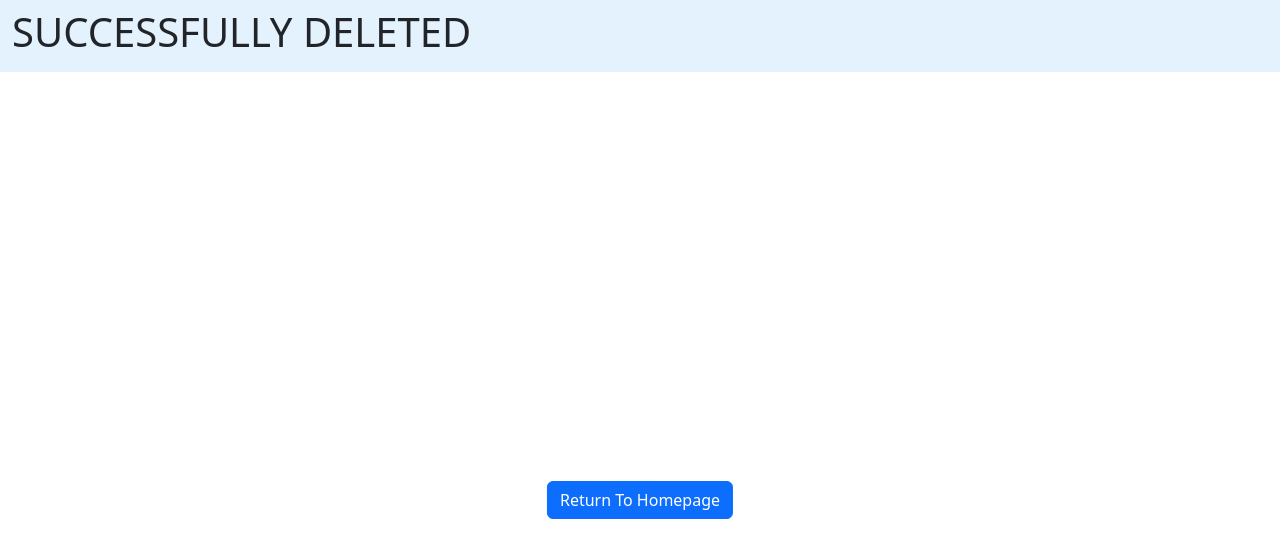
After one commit to aibekorynbassar/milestone, a Django app: page /something/DeleteAppointment/1 in a window 1280 px wide. The commit adds this page. Shown: the top 558 px of the page. Run offline with Django 3.2, Linux system fonts and the light colour scheme; tables that the repository leaves empty hold one stand-in row (values such as "Sample post"); data that the repository does not hold is empty; some libraries are stand-ins or nearby versions.

Commit message:
fourth commit

```diff
--- a/CRUDOperation/urls.py
+++ b/CRUDOperation/urls.py
@@ -33,8 +33,11 @@ urlpatterns = [
     path('UpdatePatient/<int:id>',views.updatepatient, name="updatepatient"),
     path('something/edit/<int:id>', views.editemp,name="editemp"),
     path('Update/<int:id>',views.updateemp, name="updateemp"),
+
     path('something/DeletePatient/<int:id>', views.delpatient, name="delpatient"),
     path('something/Delete/<int:id>', views.delemp, name="delemp"),
+    path('something/DeleteAppointment/<int:id>', views.delappoint, name="delappoint"),
+
     path('showspecialization/',views.showspecialization,name="showspecialization"),
     path('showspecialization/doctortableSpec/<int:id>', views.doctortableSpec, name = "doctortableSpec"),
     path('searchbar/', views.searchbar, name="searchbar"),
--- a/CRUDOperation/views.py
+++ b/CRUDOperation/views.py
@@ -56,7 +56,7 @@ def showemp(request):
     page_number1 = request.GET.get('page1')
     patdata = paginator1.get_page(page_number1)
 
-    paginator2 = Paginator(showallappointments, 2)
+    paginator2 = Paginator(showallappointments, 3)
 
     page_number2 = request.GET.get('page2')
     appdata = paginator2.get_page(page_number2)
@@ -113,6 +113,12 @@ def delpatient(request,id):
     showdata = Patient.objects.all()
     return render(request, "deletepatients.html", {"data":showdata})
 
+def delappoint(request,id):
+    delemployee = Appointment.objects.get(id=id)
+    delemployee.delete()
+    showdata = Appointment.objects.all()
+    return render(request, "deleteappointment.html", {"data":showdata})
+
 def doctortableSpec(request,id):
     showdoctors = EmpModel.objects.all().filter(specializationid=id)
     return render(request, 'doctortableSpec.html',{"data":showdoctors})
--- a/queries.sql
+++ b/queries.sql
@@ -56,7 +56,7 @@ CREATE TABLE patient (
 
 DROP TABLE IF EXISTS appointment CASCADE;
 CREATE TABLE appointment(
-  id SERIAL primary key,
+  id SERIAL PRIMARY KEY,
   fullname varchar(100),
   app_date date,
   specializationid varchar(100),
--- /dev/null
+++ b/templates/deleteappointment.html
@@ -0,0 +1,21 @@
+{% load static %}
+<!DOCTYPE html>
+<head>
+    <title>DELETE OPERATION</title>
+    <link rel="stylesheet" href="{% static 'CRUDOperation/css/bootstrap.css' %}">
+    <link rel="stylesheet"  type="text/css" href="{% static 'css/styles.css' %}">
+
+</head>
+<body>
+    <header id="hdshow">
+        <nav class="navbar navbar-light" style="background-color: #e3f2fd;">
+            <div class="container">
+              <div class="navbar-header">
+                <h1>SUCCESSFULLY DELETED</h1>
+            </div></div></nav>
+        </header>
+    <center>
+        <a href = "{% url 'showemp' %}" class="btn btn-primary delete">Return To Homepage</a>
+    </center>
+</body>
+</html>
--- a/templates/index.html
+++ b/templates/index.html
@@ -163,6 +163,7 @@
                 <th>Doctor Specilization</th>
                 <th>Doctor Name</th>
                 <th>Contacts</th>
+                <th>Update</th>
             </tr>
             {% for result in appdata %}
             <tr>
@@ -171,11 +172,12 @@
                 <td>{{result.specializationid}}</td>
                 <td>{{result.empname}}</td>
                 <td>{{result.contact}}</td>
+                <td><a href="DeleteAppointment/{{result.id}}" onclick="return confirm('Are you sure that you want to delete it?')" class="btn btn-danger">Delete</a></td>
             </tr>
 
             {% endfor %}
+        </table>
 
-        </table>
     </div>
 
     <div class="pagination">
```
